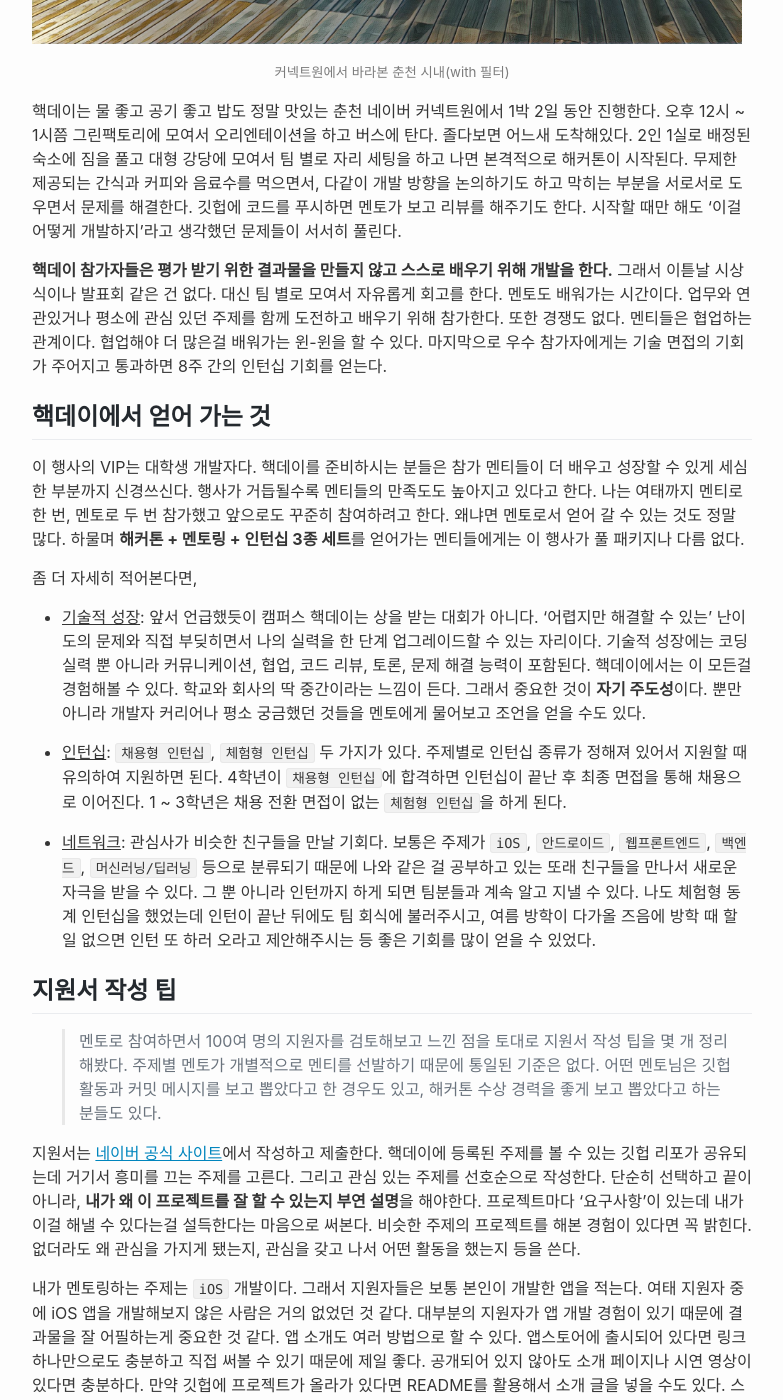
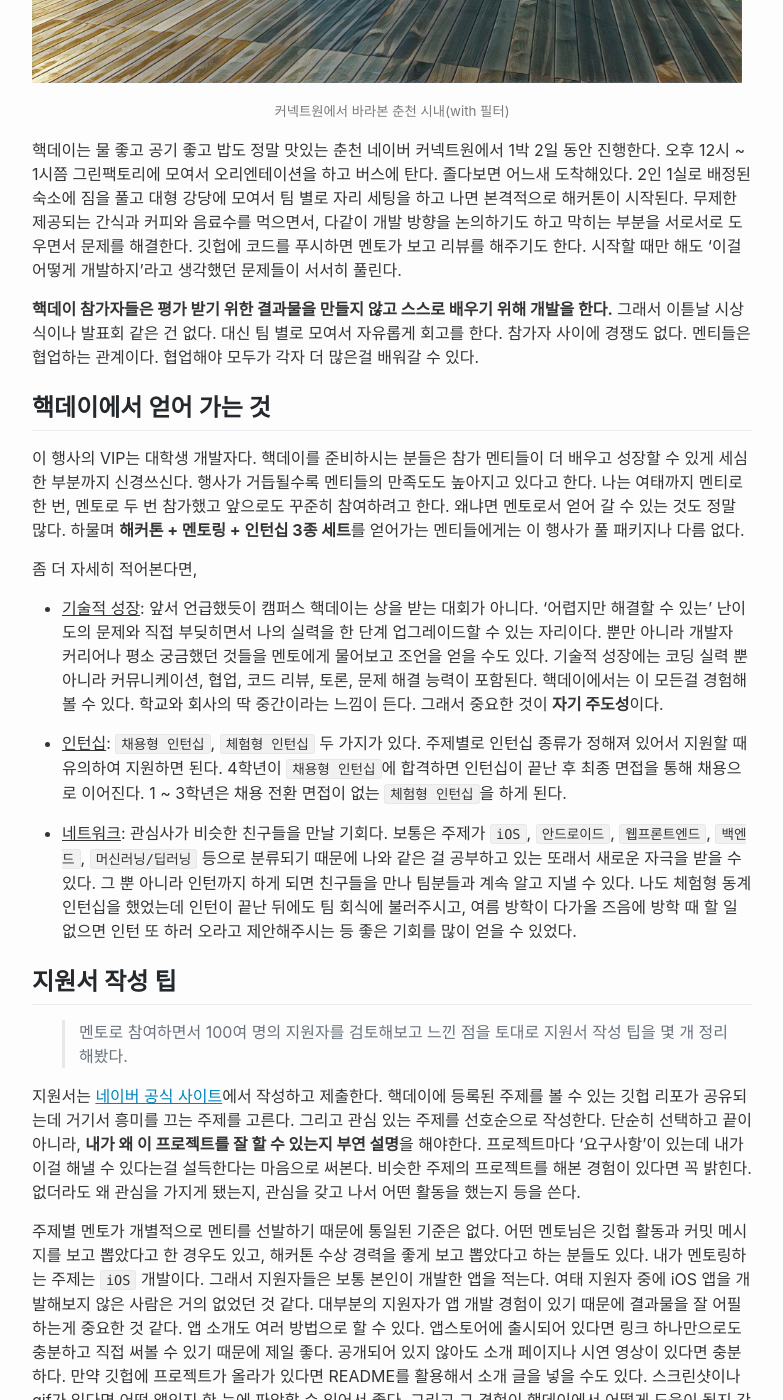
Before and after one commit to nsoojin/nsoojin.github.io, a Jekyll site: the page built from _posts/2018-11-11-naver-campus-hackday.md, in a window 1280 px wide and 1400 px high, scrolled down 1035 px. Shown: the whole window, without its empty margins (68-851 px from the left). Built offline with Jekyll 4.4.1, drawn with Linux system fonts in a browser that asks for light colours; some of the changed text lies outside the part shown.

Commit message:
[draft] naver campus hackday: josohyun edition

```diff
--- a/_posts/2018-11-11-naver-campus-hackday.md
+++ b/_posts/2018-11-11-naver-campus-hackday.md
@@ -18,14 +18,16 @@
 
 ## 네이버 캠퍼스 핵데이란?
 
-네이버 캠퍼스 핵데이(이하 핵데이)는 연 2회, 1박 2일로 진행되는 해커톤 행사이다. 다만 일반적으로 우리가 해커톤이라고 부르는 것과는 다른 점이 있다. 일반적인 해커톤은 테마가 되는 주제가 있고, 그 주제에 맞는 소프트웨어를 열심히 개발하고 마지막 날에 시상식으로 마무리한다. 반면 캠퍼스 핵데이에서는 현업 네이버 개발자 한 명과 대학생 멘티 2~3 명이 한 팀이 된다. 멘티는 수 십 개의 주제 중에 참여하고 싶은 주제를 3순위까지 선택해서 지원한다. 멘토는 미션을 가장 잘 수행할 것 같은 지원자를 선발해서 자신의 팀을 꾸린다. 합격 발표가 나면 멘티는 깃헙 리포와 메신저 방에 초대를 받게 된다. 그로부터 핵데이까지 2주 정도의 기간이 있는데 이 기간 중에 멘토와 멘티가 모여서 *네이버 법카*로 밥 먹으면서 친해지기도 하고 멘토에 따라서는 온라인 멘토링을 시작하기도 한다. 행사 당일에 처음 인사하는 팀도 있다. 핵데이는 시작부터 끝까지 팀을 중심으로 진행되며 매우 자율성이 높다. 그래서 멘토와 멘티의 팀워크가 중요하다. 적극적으로 임할수록 더 많은 것을 배워갈 수 있다.
+네이버 캠퍼스 핵데이(이하 핵데이)는 연 2회, 1박 2일로 진행되는 해커톤 행사이다. 다만 일반적으로 우리가 해커톤이라고 부르는 것과는 다르다. 일반적인 해커톤은 하나의 테마가 주어지고, 그 테마에 맞는 소프트웨어를 개발, 마지막 날에 시상식으로 마무리한다. 반면 핵데이는 경쟁하는 대회가 아니다. 멘티는 물론 멘토도 배워가는 시간이다. 업무와 연관있거나 평소에 관심 있던 주제를 함께 도전하고 배우기 위해 참가한다.
+
+핵데이에서는 현업 네이버 개발자 한 명과 대학생 멘티 2~3 명이 한 팀이 된다. 멘티는 수 십 개의 주제 중에 참여하고 싶은 주제를 3순위까지 선택해서 지원한다. 멘토는 미션을 가장 잘 수행할 것 같은 지원자를 선발해서 자신의 팀을 꾸린다. 합격 발표가 나면 멘티는 깃헙 리포와 메신저 방에 초대를 받게 된다. 그로부터 핵데이까지 2주 정도의 기간이 있는데 이 기간 중에 멘토와 멘티가 모여서 *네이버 법카*로 밥 먹으면서 친해지기도 하고 멘토에 따라서는 온라인 멘토링을 시작하기도 한다. 행사 당일에 처음 인사하는 팀도 있다. 핵데이는 시작부터 끝까지 팀을 중심으로 진행되며 매우 자율성이 높다. 그래서 멘토와 멘티의 팀워크가 중요하다. 적극적으로 임할수록 더 많은 것을 배워갈 수 있다.
 
 <img src="/assets/posts/naver-connect-one.JPG" />
 <p style="text-align: center;"><small>커넥트원에서 바라본 춘천 시내(with 필터)</small></p>
 
 핵데이는 물 좋고 공기 좋고 밥도 정말 맛있는 춘천 네이버 커넥트원에서 1박 2일 동안 진행한다. 오후 12시 ~ 1시쯤 그린팩토리에 모여서 오리엔테이션을 하고 버스에 탄다. 졸다보면 어느새 도착해있다. 2인 1실로 배정된 숙소에 짐을 풀고 대형 강당에 모여서 팀 별로 자리 세팅을 하고 나면 본격적으로 해커톤이 시작된다. 무제한 제공되는 간식과 커피와 음료수를 먹으면서, 다같이 개발 방향을 논의하기도 하고 막히는 부분을 서로서로 도우면서 문제를 해결한다. 깃헙에 코드를 푸시하면 멘토가 보고 리뷰를 해주기도 한다. 시작할 때만 해도 '이걸 어떻게 개발하지'라고 생각했던 문제들이 서서히 풀린다.
 
-**핵데이 참가자들은 평가 받기 위한 결과물을 만들지 않고 스스로 배우기 위해 개발을 한다.** 그래서 이튿날 시상식이나 발표회 같은 건 없다. 대신 팀 별로 모여서 자유롭게 회고를 한다. 멘토도 배워가는 시간이다. 업무와 연관있거나 평소에 관심 있던 주제를 함께 도전하고 배우기 위해 참가한다. 또한 경쟁도 없다. 멘티들은 협업하는 관계이다. 협업해야 더 많은걸 배워가는 윈-윈을 할 수 있다. 마지막으로 우수 참가자에게는 기술 면접의 기회가 주어지고 통과하면 8주 간의 인턴십 기회를 얻는다.
+**핵데이 참가자들은 평가 받기 위한 결과물을 만들지 않고 스스로 배우기 위해 개발을 한다.** 그래서 이튿날 시상식이나 발표회 같은 건 없다. 대신 팀 별로 모여서 자유롭게 회고를 한다. 참가자 사이에 경쟁도 없다. 멘티들은 협업하는 관계이다. 협업해야 모두가 각자 더 많은걸 배워갈 수 있다.
 
 ## 핵데이에서 얻어 가는 것
 
@@ -33,19 +35,19 @@
 
 좀 더 자세히 적어본다면,
 
-- <U>기술적 성장</U>: 앞서 언급했듯이 캠퍼스 핵데이는 상을 받는 대회가 아니다. '어렵지만 해결할 수 있는' 난이도의 문제와 직접 부딪히면서 나의 실력을 한 단계 업그레이드할 수 있는 자리이다. 기술적 성장에는 코딩 실력 뿐 아니라 커뮤니케이션, 협업, 코드 리뷰, 토론, 문제 해결 능력이 포함된다. 핵데이에서는 이 모든걸 경험해볼 수 있다. 학교와 회사의 딱 중간이라는 느낌이 든다. 그래서 중요한 것이 **자기 주도성**이다. 뿐만 아니라 개발자 커리어나 평소 궁금했던 것들을 멘토에게 물어보고 조언을 얻을 수도 있다.
+- <U>기술적 성장</U>: 앞서 언급했듯이 캠퍼스 핵데이는 상을 받는 대회가 아니다. '어렵지만 해결할 수 있는' 난이도의 문제와 직접 부딪히면서 나의 실력을 한 단계 업그레이드할 수 있는 자리이다. 뿐만 아니라 개발자 커리어나 평소 궁금했던 것들을 멘토에게 물어보고 조언을 얻을 수도 있다. 기술적 성장에는 코딩 실력 뿐 아니라 커뮤니케이션, 협업, 코드 리뷰, 토론, 문제 해결 능력이 포함된다. 핵데이에서는 이 모든걸 경험해볼 수 있다. 학교와 회사의 딱 중간이라는 느낌이 든다. 그래서 중요한 것이 **자기 주도성**이다.
 
 - <U>인턴십</U>: `채용형 인턴십`, `체험형 인턴십` 두 가지가 있다. 주제별로 인턴십 종류가 정해져 있어서 지원할 때 유의하여 지원하면 된다. 4학년이 `채용형 인턴십`에 합격하면 인턴십이 끝난 후 최종 면접을 통해 채용으로 이어진다. 1 ~ 3학년은 채용 전환 면접이 없는 `체험형 인턴십`을 하게 된다.
 
-- <U>네트워크</U>: 관심사가 비슷한 친구들을 만날 기회다. 보통은 주제가 `iOS`, `안드로이드`, `웹프론트엔드`, `백엔드`, `머신러닝/딥러닝` 등으로 분류되기 때문에 나와 같은 걸 공부하고 있는 또래 친구들을 만나서 새로운 자극을 받을 수 있다. 그 뿐 아니라 인턴까지 하게 되면 팀분들과 계속 알고 지낼 수 있다. 나도 체험형 동계 인턴십을 했었는데 인턴이 끝난 뒤에도 팀 회식에 불러주시고, 여름 방학이 다가올 즈음에 방학 때 할 일 없으면 인턴 또 하러 오라고 제안해주시는 등 좋은 기회를 많이 얻을 수 있었다.
+- <U>네트워크</U>: 관심사가 비슷한 친구들을 만날 기회다. 보통은 주제가 `iOS`, `안드로이드`, `웹프론트엔드`, `백엔드`, `머신러닝/딥러닝` 등으로 분류되기 때문에 나와 같은 걸 공부하고 있는 또래서 새로운 자극을 받을 수 있다. 그 뿐 아니라 인턴까지 하게 되면 친구들을 만나 팀분들과 계속 알고 지낼 수 있다. 나도 체험형 동계 인턴십을 했었는데 인턴이 끝난 뒤에도 팀 회식에 불러주시고, 여름 방학이 다가올 즈음에 방학 때 할 일 없으면 인턴 또 하러 오라고 제안해주시는 등 좋은 기회를 많이 얻을 수 있었다.
 
 ## 지원서 작성 팁
 
-> 멘토로 참여하면서 100여 명의 지원자를 검토해보고 느낀 점을 토대로 지원서 작성 팁을 몇 개 정리해봤다. 주제별 멘토가 개별적으로 멘티를 선발하기 때문에 통일된 기준은 없다. 어떤 멘토님은 깃헙 활동과 커밋 메시지를 보고 뽑았다고 한 경우도 있고, 해커톤 수상 경력을 좋게 보고 뽑았다고 하는 분들도 있다.
+> 멘토로 참여하면서 100여 명의 지원자를 검토해보고 느낀 점을 토대로 지원서 작성 팁을 몇 개 정리해봤다.
 
 지원서는 [네이버 공식 사이트](https://recruit.navercorp.com/naver/job/list/developer)에서 작성하고 제출한다. 핵데이에 등록된 주제를 볼 수 있는 깃헙 리포가 공유되는데 거기서 흥미를 끄는 주제를 고른다. 그리고 관심 있는 주제를 선호순으로 작성한다. 단순히 선택하고 끝이 아니라, **내가 왜 이 프로젝트를 잘 할 수 있는지 부연 설명**을 해야한다. 프로젝트마다 '요구사항'이 있는데 내가 이걸 해낼 수 있다는걸 설득한다는 마음으로 써본다. 비슷한 주제의 프로젝트를 해본 경험이 있다면 꼭 밝힌다. 없더라도 왜 관심을 가지게 됐는지, 관심을 갖고 나서 어떤 활동을 했는지 등을 쓴다.
 
-내가 멘토링하는 주제는 `iOS` 개발이다. 그래서 지원자들은 보통 본인이 개발한 앱을 적는다. 여태 지원자 중에 iOS 앱을 개발해보지 않은 사람은 거의 없었던 것 같다. 대부분의 지원자가 앱 개발 경험이 있기 때문에 결과물을 잘 어필하는게 중요한 것 같다. 앱 소개도 여러 방법으로 할 수 있다. 앱스토어에 출시되어 있다면 링크 하나만으로도 충분하고 직접 써볼 수 있기 때문에 제일 좋다. 공개되어 있지 않아도 소개 페이지나 시연 영상이 있다면 충분하다. 만약 깃헙에 프로젝트가 올라가 있다면 README를 활용해서 소개 글을 넣을 수도 있다. 스크린샷이나 gif가 있다면 어떤 앱인지 한 눈에 파악할 수 있어서 좋다. 그리고 그 경험이 핵데이에서 어떻게 도움이 될지 간략하게 써주면 좋을 것 같다. 만약 여러 명이 같이 개발한 프로젝트라면 본인이 개발한 부분을 명시해주는 것이 좋다.
+주제별 멘토가 개별적으로 멘티를 선발하기 때문에 통일된 기준은 없다. 어떤 멘토님은 깃헙 활동과 커밋 메시지를 보고 뽑았다고 한 경우도 있고, 해커톤 수상 경력을 좋게 보고 뽑았다고 하는 분들도 있다. 내가 멘토링하는 주제는 `iOS` 개발이다. 그래서 지원자들은 보통 본인이 개발한 앱을 적는다. 여태 지원자 중에 iOS 앱을 개발해보지 않은 사람은 거의 없었던 것 같다. 대부분의 지원자가 앱 개발 경험이 있기 때문에 결과물을 잘 어필하는게 중요한 것 같다. 앱 소개도 여러 방법으로 할 수 있다. 앱스토어에 출시되어 있다면 링크 하나만으로도 충분하고 직접 써볼 수 있기 때문에 제일 좋다. 공개되어 있지 않아도 소개 페이지나 시연 영상이 있다면 충분하다. 만약 깃헙에 프로젝트가 올라가 있다면 README를 활용해서 소개 글을 넣을 수도 있다. 스크린샷이나 gif가 있다면 어떤 앱인지 한 눈에 파악할 수 있어서 좋다. 그리고 그 경험이 핵데이에서 어떻게 도움이 될지 간략하게 써주면 좋을 것 같다. 만약 여러 명이 같이 개발한 프로젝트라면 본인이 개발한 부분을 명시해주는 것이 좋다.
 
 캠퍼스 핵데이는 채용과 연계된 행사기도 해서 주제와는 별개로 기본 프로그래밍 실력을 갖추고 있고 관심 분야가 팀과 맞는 지원자를 뽑기도 한다. 지원서에 대회 수상 경력, 대외 활동, 관심 분야, 기술 실력을 나타낼 수 있는 프로젝트를 적을수 있는 항목이 있다. 특히 채용을 염두해 둔 4학년을 뽑을 때는 기술 스택이 일치하는지를 보게 된다. 앱 개발과는 달리 백엔드 분야는 언어나 프레임워크가 훨씬 다양하다. 백엔드라 하더라도 노드를 쓰느냐 자바를 쓰느냐 파이썬을 쓰느냐 등등에 따라 많이 달라서 아무래도 팀이 쓰는 언어나 프레임워크를 써본 경험이 있는 후보를 선호할 것 같다.
 
```
